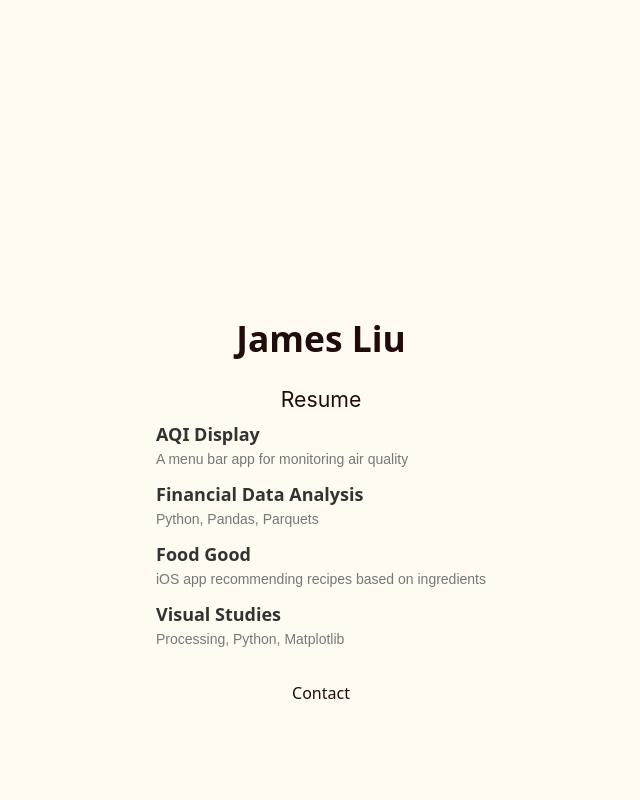
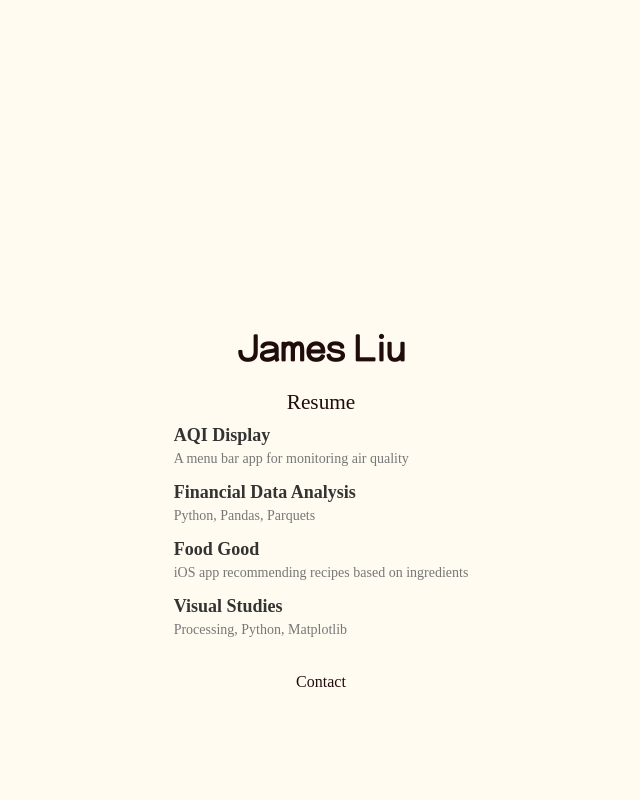
Before and after one commit to jimmmmmmmmmmmy/website, a Flask app: page / in a window 1280 px wide. Shown: the whole page, without its empty margins (319-959 px from the left). Run offline with Flask 3, Linux system fonts and the light colour scheme; some web fonts are replaced.

Commit message:
fixed style.css

```diff
--- a/static/css/style.css
+++ b/static/css/style.css
@@ -25,7 +25,7 @@
 
 
 body {
-    font-family:, "Helvetica Neue", BlinkMacSystemFont, "Segoe UI", Roboto, Oxygen-Sans, Ubuntu, Cantarell, sans-serif;
+    font-family: "ProjDescrip";
     display: flex;
     justify-content: center;
     align-items: center;
@@ -48,7 +48,7 @@ body {
     background-color: #FFFBF0;
 }
 h1 {
-    font-family: system-ui;
+    font-family: 'Title';
     text-align: center;
     color: #210c0c;
     font-size: 133%;
@@ -56,7 +56,7 @@ h1 {
 
 }
 h2 {
-    font-family: system-ui;
+    font-family: 'ProjectTitleFont';
     text-align: left;
     color: #7d7d7d;
     font-size: 133%;
@@ -97,6 +97,7 @@ h2 {
     color: #555;
 }
 .project-info h2 {
+    font-family: 'ProjectTitleFont';
     margin: 0;
     font-size: 18px;
     color: #333;
@@ -104,21 +105,20 @@ h2 {
 
 }
 .project-info p {
-    font-family: sans-serif;
     margin: 5px 0 0;
     font-size: 14px;
     color: #777;
 
 }
 .subtitle {
-    font-family: system-ui;
+    font-family: 'ProjectTitleFont';
     text-align: center;
     color: #210c0c;
     margin-top: 0px;
     font-size: 80%;
 }
 .resume-button {
-    font-family: -apple-system, BlinkMacSystemFont, "Segoe UI";
+    font-family: 'ProjectTitleFont';
     text-align: center;
     color: #210c0c;
     text-decoration: none;
@@ -184,7 +184,7 @@ h2 {
     color: white;
     border: none;
     border-radius: 4px;
-    font-family: -apple-system, BlinkMacSystemFont, "Segoe UI", Roboto, sans-serif;
+    font-family: "ProjDescrip";
     cursor: pointer;
     transition: background-color 0.2s ease;
 }
```
